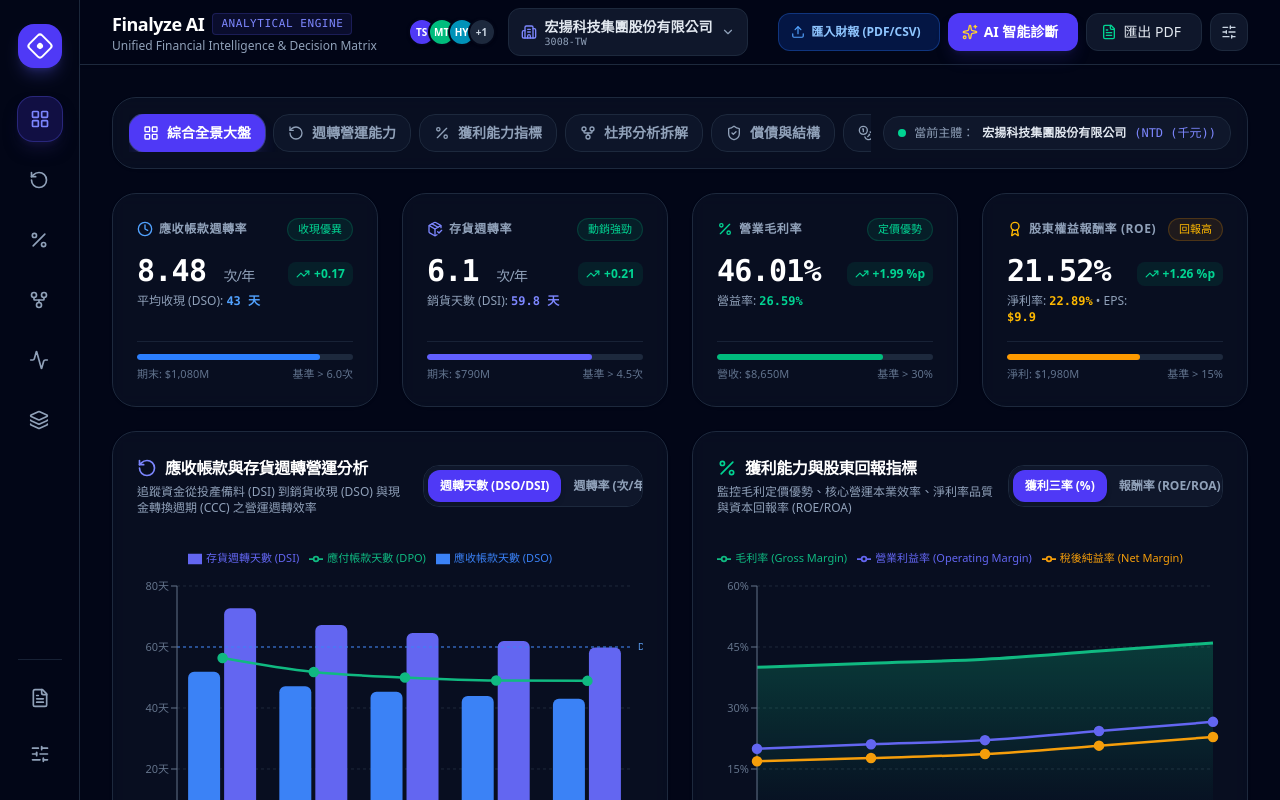
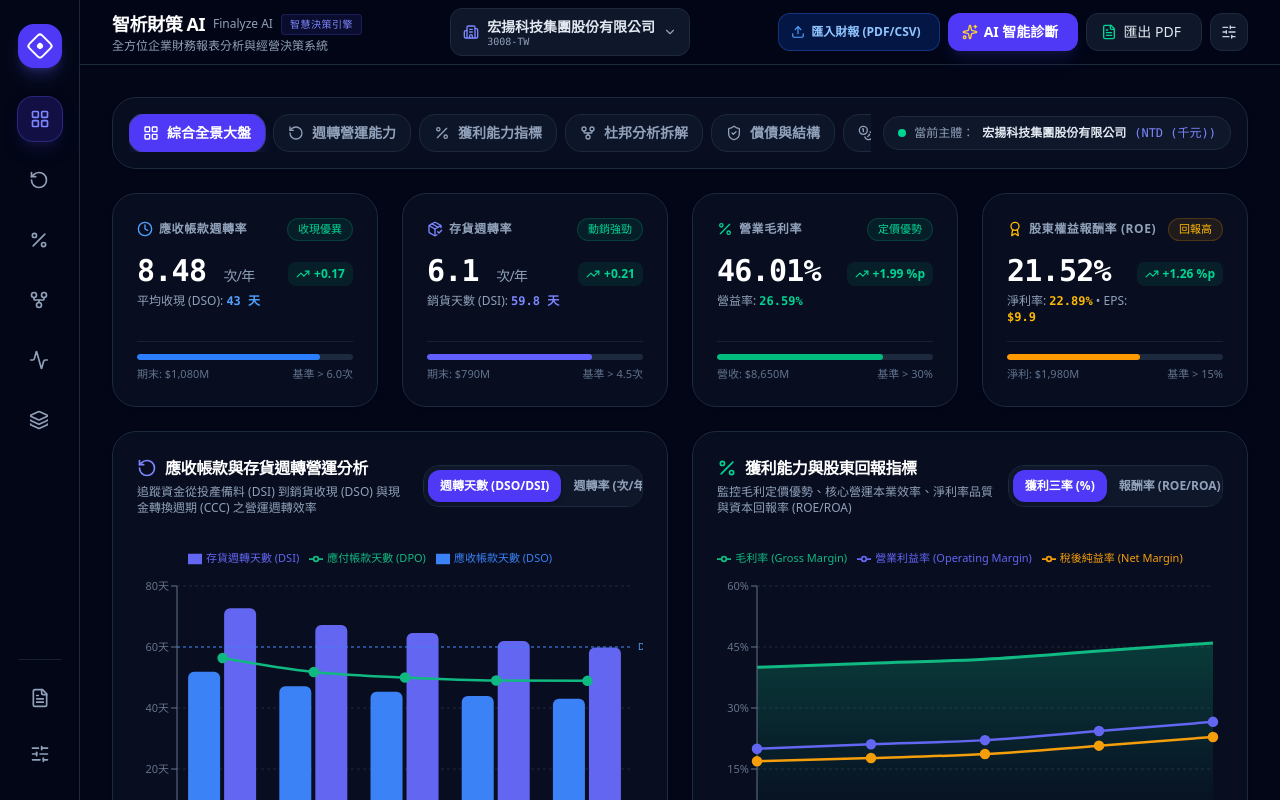
Before and after one commit to kevinhuang-coder/-AI-, a React (Vite) app: page / in a window 1280 px wide. Shown: the top 800 px of the page. Built offline with nearby package versions, Linux system fonts and the light colour scheme.

Commit message:
品牌升級為「智析財策 AI」，優化導航列與首頁按鈕

```diff
--- a/index.html
+++ b/index.html
@@ -3,10 +3,10 @@
   <head>
     <meta charset="UTF-8" />
     <meta name="viewport" content="width=device-width, initial-scale=1.0, maximum-scale=5.0, viewport-fit=cover" />
-    <title>Finalyze AI - 專業財務報表分析與決策系統</title>
-    <meta name="description" content="專業財務報表分析與視覺化決策平台，支援應收帳款與存貨週轉率、杜邦三因子拆解、五維度財務雷達、AI 深度洞察與趨勢預測及 PDF 報告匯出。" />
-    <meta property="og:title" content="Finalyze AI - 專業財務報表分析與決策系統" />
-    <meta property="og:description" content="專業財務報表分析與視覺化決策平台，支援跨裝置流暢操作與 AI 財務顧問。" />
+    <title>智析財策 AI (Finalyze AI) - 全方位企業財務報表分析與經營決策系統</title>
+    <meta name="description" content="智析財策 AI (Finalyze AI) 專業企業財務報表分析與視覺化決策平台，支援應收帳款與存貨週轉率、杜邦三因子拆解、五維度財務健檢雷達、AI 深度洞察與多變量趨勢預測及 PDF 報告匯出。" />
+    <meta property="og:title" content="智析財策 AI (Finalyze AI) - 全方位企業財務報表分析與經營決策系統" />
+    <meta property="og:description" content="專業財務報表分析與視覺化決策平台，支援跨裝置流暢操作與 Gemini 3.7 Flash AI 財務決策顧問。" />
     <meta property="og:type" content="website" />
     <meta name="theme-color" content="#020617" />
     <meta name="apple-mobile-web-app-capable" content="yes" />
--- a/src/App.tsx
+++ b/src/App.tsx
@@ -43,11 +43,18 @@
       {/* Bento Sidebar Rail (Desktop) */}
       <aside className="hidden md:flex w-20 border-r border-slate-800 flex-col items-center py-6 space-y-7 bg-[#020617] sticky top-0 h-screen z-30 flex-shrink-0">
         {/* Bento Logo Symbol */}
-        <div className="w-11 h-11 bg-indigo-600 rounded-2xl flex items-center justify-center shadow-lg shadow-indigo-500/25 cursor-pointer hover:scale-105 transition-transform">
+        <button
+          onClick={() => {
+            setSelectedCategory('all');
+            window.scrollTo({ top: 0, behavior: 'smooth' });
+          }}
+          title="智析財策 AI 首頁 (回到全景大盤)"
+          className="w-11 h-11 bg-indigo-600 hover:bg-indigo-500 rounded-2xl flex items-center justify-center shadow-lg shadow-indigo-500/25 cursor-pointer hover:scale-105 active:scale-95 transition-all duration-200 focus:outline-none focus:ring-2 focus:ring-indigo-400"
+        >
           <div className="w-5 h-5 border-2 border-white rounded-sm rotate-45 flex items-center justify-center">
             <div className="w-1.5 h-1.5 bg-white rounded-full"></div>
           </div>
-        </div>
+        </button>
 
         {/* Bento Icon Dock */}
         <nav className="flex flex-col space-y-4">
--- a/src/components/header/Navbar.tsx
+++ b/src/components/header/Navbar.tsx
@@ -41,36 +41,20 @@
             </div>
             <div>
               <div className="flex items-center space-x-2">
-                <span className="font-bold text-lg tracking-tight text-white">Finalyze AI</span>
-                <span className="text-[11px] font-mono text-indigo-400 bg-indigo-500/10 border border-indigo-500/20 px-2 py-0.5 rounded uppercase tracking-wider hidden sm:inline-block">
-                  Analytical Engine
+                <span className="font-bold text-base sm:text-lg tracking-tight text-white">智析財策 AI</span>
+                <span className="text-xs text-slate-400 font-medium hidden sm:inline-block">Finalyze AI</span>
+                <span className="text-[10px] font-mono text-indigo-400 bg-indigo-500/10 border border-indigo-500/20 px-2 py-0.5 rounded uppercase tracking-wider hidden md:inline-block">
+                  智慧決策引擎
                 </span>
               </div>
               <p className="text-xs text-slate-400 hidden lg:block">
-                Unified Financial Intelligence & Decision Matrix
+                全方位企業財務報表分析與經營決策系統
               </p>
             </div>
           </div>
 
-          {/* Center: Account Switcher with Entity Avatars */}
+          {/* Center: Account Switcher */}
           <div className="flex items-center space-x-3">
-
-            {/* Entity Avatar Cluster (Bento Preview) */}
-            <div className="hidden sm:flex items-center -space-x-2">
-              <div className="w-7 h-7 rounded-full border-2 border-[#020617] bg-indigo-600 flex items-center justify-center text-[10px] font-bold text-white shadow-sm" title="台積電精密">
-                TS
-              </div>
-              <div className="w-7 h-7 rounded-full border-2 border-[#020617] bg-emerald-500 flex items-center justify-center text-[10px] font-bold text-white shadow-sm" title="聯發通訊">
-                MT
-              </div>
-              <div className="w-7 h-7 rounded-full border-2 border-[#020617] bg-cyan-600 flex items-center justify-center text-[10px] font-bold text-white shadow-sm" title="鴻揚智慧">
-                HY
-              </div>
-              <div className="w-7 h-7 rounded-full border-2 border-[#020617] bg-slate-800 flex items-center justify-center text-[10px] font-bold text-slate-300 shadow-sm">
-                +1
-              </div>
-            </div>
-
             {/* Account Selector Dropdown */}
             <div className="relative">
               <button
--- a/src/components/modals/PdfReportModal.tsx
+++ b/src/components/modals/PdfReportModal.tsx
@@ -146,7 +146,7 @@
                 <div>
                   <div className="flex items-center space-x-2 text-blue-400 font-bold text-xs uppercase tracking-wider mb-1">
                     <Building2 className="w-4 h-4" />
-                    <span>{activeCompany.industry} • 財務分析與決策系統報告</span>
+                    <span>{activeCompany.industry} • 智析財策 AI 財務分析與經營決策報告</span>
                   </div>
                   <h1 className="text-xl sm:text-2xl font-extrabold text-white tracking-tight">
                     {activeCompany.name}
@@ -318,7 +318,7 @@
             {/* 7. Footer Sign-off & Disclaimer */}
             <div className="border-t border-slate-800 pt-3 space-y-1.5 text-[10px] text-slate-500">
               <div className="flex justify-between items-center">
-                <span>報告由「Finalyze AI 財務報表分析與決策系統」自動生成 • 企業內部機密文件</span>
+                <span>報告由「智析財策 AI (Finalyze AI) 企業財務報表分析與經營決策系統」自動生成 • 內部機密文件</span>
                 <span>頁碼 1 / 1</span>
               </div>
               <p className="text-[9px] text-slate-500/80 leading-normal">
```
